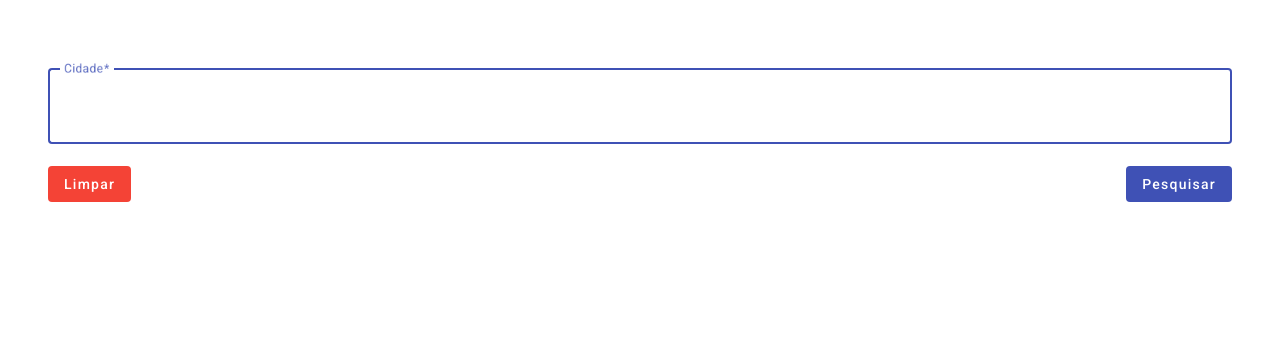
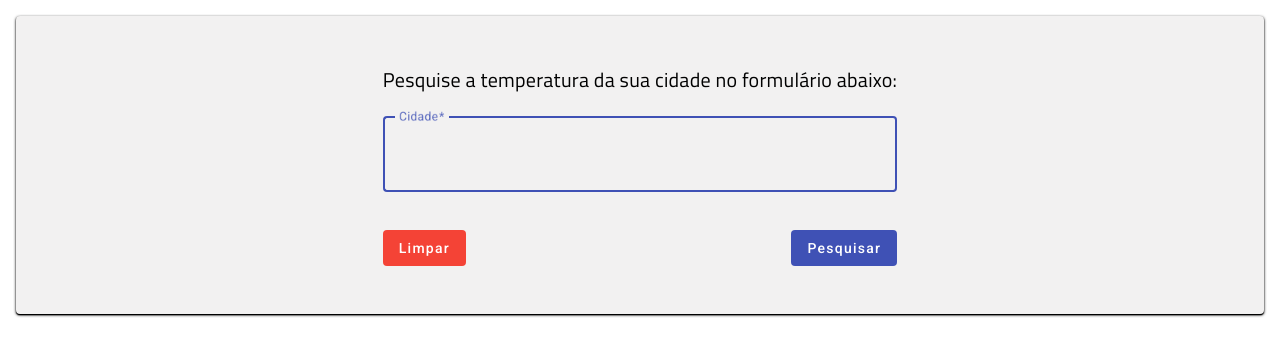
Before and after one commit to Lucbm99/Angular-Temperatura, an Angular app: page / in a window 1280 px wide. Shown: the top 356 px of the page. Built offline with nearby package versions, Linux system fonts and the light colour scheme.

Commit message:
Inserção de cards na aplicação e adição de cidade, país e região

```diff
--- a/src/app/app.module.ts
+++ b/src/app/app.module.ts
@@ -6,6 +6,7 @@ import { FormsModule, ReactiveFormsModule } from '@angular/forms';
 import { MatFormFieldModule } from '@angular/material/form-field';
 import { MatInputModule } from '@angular/material/input';
 import { MatButtonModule } from '@angular/material/button';
+import { MatCardModule } from '@angular/material/card';
 
 import { AppComponent } from './app.component';
 import { TemperaturaComponent } from './temperatura/temperatura.component';
@@ -24,7 +25,8 @@ import { BrowserAnimationsModule } from '@angular/platform-browser/animations';
     MatFormFieldModule,
     MatInputModule,
     BrowserAnimationsModule,
-    MatButtonModule
+    MatButtonModule,
+    MatCardModule
   ],
   providers: [],
   bootstrap: [AppComponent]
--- a/src/app/temperatura/temperatura.component.css
+++ b/src/app/temperatura/temperatura.component.css
@@ -1,24 +1,40 @@
-.formulario-temperatura {
-    padding: 3rem;
+mat-card {
+    padding: 2rem;
+    display: flex;
+    align-items: center;
+    justify-content: center;
+    margin: 1rem 1rem;
+}
+
+mat-card:not([class*=mat-elevation-z]) {
+    box-shadow: 0 2px 1px -1px rgba(0,0,0,1),
+                0 1px 1px 0 rgba(0,0,0,1),
+                0 1px 3px 0 rgba(0,0,0,1);
+    background-color: #F2F1F1;
+}
+
+.descricao {
+    text-align: center;
+    font-family: 'Titillium Web', sans-serif;
 }
 
 .pesquisa-temperatura {
     display: flex;
     align-items: center;
     justify-content: center;
-    margin-top: 20px;
+    margin-top: 1.25rem;
 }
 
 .pesquisa-temperatura input {
-    padding: 10px;
+    padding: 0.625rem;
     border: 1px solid #ccc;
-    border-radius: 5px;
-    margin-right: 10px;
+    border-radius: 0.3125rem;
+    margin-right: 0.625rem;
 }
 
 .pesquisa-temperatura button {
-    padding: 10px 20px;
-    border-radius: 5px;
+    padding: 0.625rem 1.25rem;
+    border-radius: 0.3125rem;
     cursor: pointer;
 }
 
@@ -30,4 +46,5 @@
     display: flex;
     justify-content: space-between;
     align-items: center;
+    margin-top: 1rem;
 }
--- a/src/app/temperatura/temperatura.component.html
+++ b/src/app/temperatura/temperatura.component.html
@@ -1,6 +1,9 @@
+<mat-card class="card-formulario">
+    <mat-card-content>
         <form [formGroup]="temperaturaForm" class="formulario-temperatura">
+            <h2 class="descricao">Pesquise a temperatura da sua cidade no formulário abaixo:</h2>
+            <mat-form-field appearance="outline" class="pesquisa-temperatura">
 
-    <mat-form-field appearance="outline" class="pesquisa-temperatura">
             <mat-label>Cidade</mat-label>
                 <input
                     matInput
@@ -19,9 +22,17 @@
                 <button mat-flat-button color="primary" (click)="pesquisarTemperaturaDaCidadeFornecida()">Pesquisar</button>
             </section>
         </form>
-<section *ngIf="formularioSubmetido" class="dados-temperatura">
+    </mat-card-content>
+</mat-card>
+<mat-card *ngIf="formularioSubmetido">
+    <mat-card-content>
+        <section class="dados-temperatura">
+            <h2>Cidade: {{ localizacao }} - {{ regiao }}</h2>
+            <h2>País: {{ pais }}</h2>
             <h3>Temperatura em Celsius: {{ valorTemperaturaCidadeCelsius }} °C</h3>
             <h3>Temperatura em Fahrenheit: {{ valorTemperaturaCidadeFahrenheit }} °F</h3>
             <h3>Temperatura em Kelvin: {{ valorTemperaturaCidadeKelvin | number : '1.2-2' }} K</h3>
             <h3>Umidade: {{ valorUmidadeCidade }}%</h3>
         </section>
+    </mat-card-content>
+</mat-card>
--- a/src/app/temperatura/temperatura.component.ts
+++ b/src/app/temperatura/temperatura.component.ts
@@ -8,6 +8,9 @@ import { FormBuilder, FormGroup, Validators } from '@angular/forms';
   styleUrls: ['./temperatura.component.css']
 })
 export class TemperaturaComponent implements OnInit {
+  public localizacao: any;
+  public regiao: any;
+  public pais: any;
   public valorTemperaturaCidadeCelsius: any;
   public valorTemperaturaCidadeKelvin: any;
   public valorTemperaturaCidadeFahrenheit: any;
@@ -30,14 +33,23 @@ export class TemperaturaComponent implements OnInit {
   pesquisarTemperaturaDaCidadeFornecida() {
     this._temperaturaService.pesquisarTemperaturaDeUmaCidade(this.temperaturaForm.value.cidade).subscribe((response) => {
       const data = [ response ];
+
+      console.log(data);
+
       this.formularioSubmetido = true;
 
       const dadosExtraidosAPI = data.map(item => {
+        const localizacao = item.location.name;
+        const regiao = item.location.region;
+        const pais = item.location.country;
         const temperaturaCelsius = item.current.temp_c;
         const temperaturaFahrenheit = item.current.temp_f;
         const temperaturaKelvin = temperaturaCelsius + 273.15;
         const umidade = item.current.humidity;
 
+        this.localizacao = localizacao;
+        this.regiao = regiao;
+        this.pais = pais;
         this.valorTemperaturaCidadeCelsius = temperaturaCelsius;
         this.valorTemperaturaCidadeKelvin = temperaturaKelvin;
         this.valorTemperaturaCidadeFahrenheit = temperaturaFahrenheit;
@@ -53,5 +65,6 @@ export class TemperaturaComponent implements OnInit {
 
   limparDadosDaPesquisaDeTemperatura() {
     this.formularioSubmetido = false;
+    this.temperaturaForm.reset();
   }
 }
--- a/src/index.html
+++ b/src/index.html
@@ -2,13 +2,14 @@
 <html lang="pt-BR">
 <head>
   <meta charset="utf-8">
-  <title>Temperatura</title>
+  <title>Pesquisar temperatura</title>
   <base href="/">
   <meta name="viewport" content="width=device-width, initial-scale=1">
   <link rel="icon" type="image/x-icon" href="favicon.ico">
   <link rel="preconnect" href="https://fonts.gstatic.com">
   <link href="https://fonts.googleapis.com/css2?family=Roboto:wght@300;400;500&display=swap" rel="stylesheet">
   <link href="https://fonts.googleapis.com/icon?family=Material+Icons" rel="stylesheet">
+  <link href="https://fonts.googleapis.com/css2?family=Titillium+Web&display=swap" rel="stylesheet">
 </head>
 <body class="mat-typography">
   <app-root></app-root>
--- a/src/styles.css
+++ b/src/styles.css
@@ -1,4 +1,4 @@
 /* You can add global styles to this file, and also import other style files */
 
 html, body { height: 100%; }
-body { margin: 0; font-family: Roboto, "Helvetica Neue", sans-serif; }
+body { margin: 0; overflow: hidden; font-family: Roboto, "Helvetica Neue", sans-serif; }
```
Lines whose indentation alone changed are shown as unchanged.
